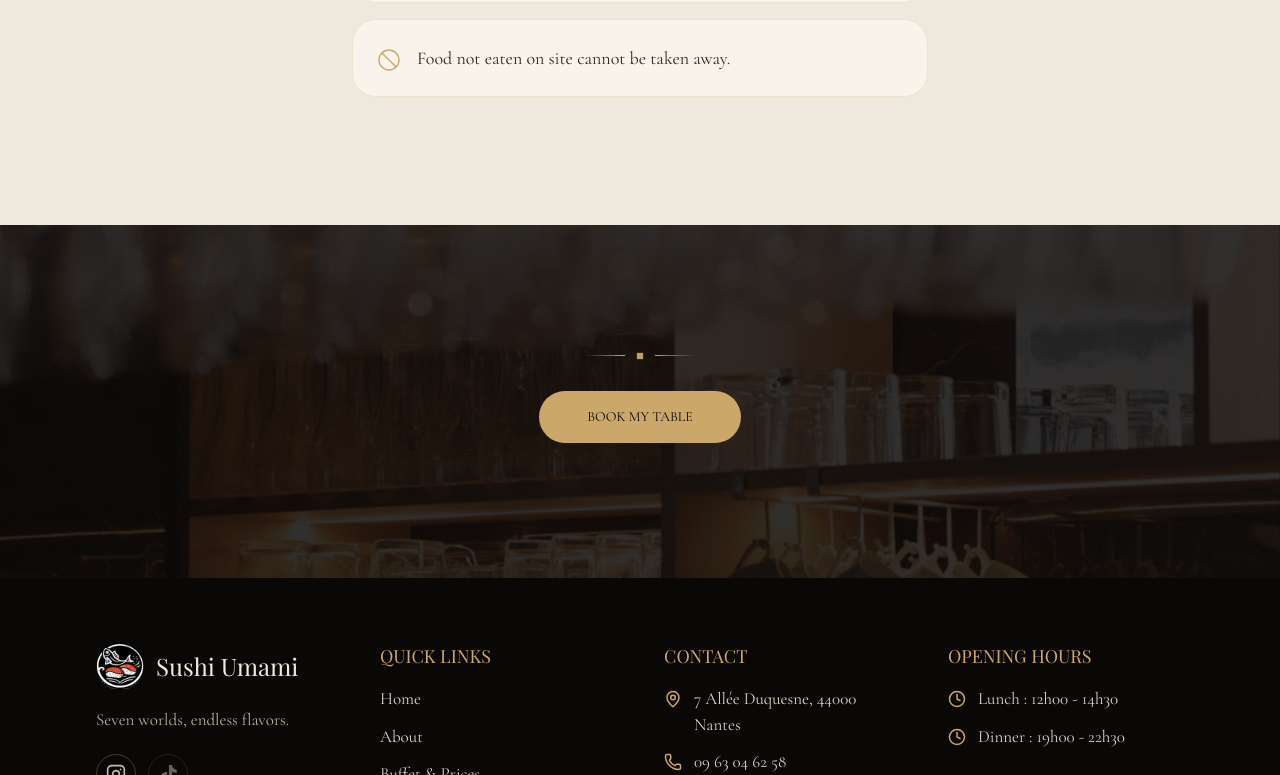
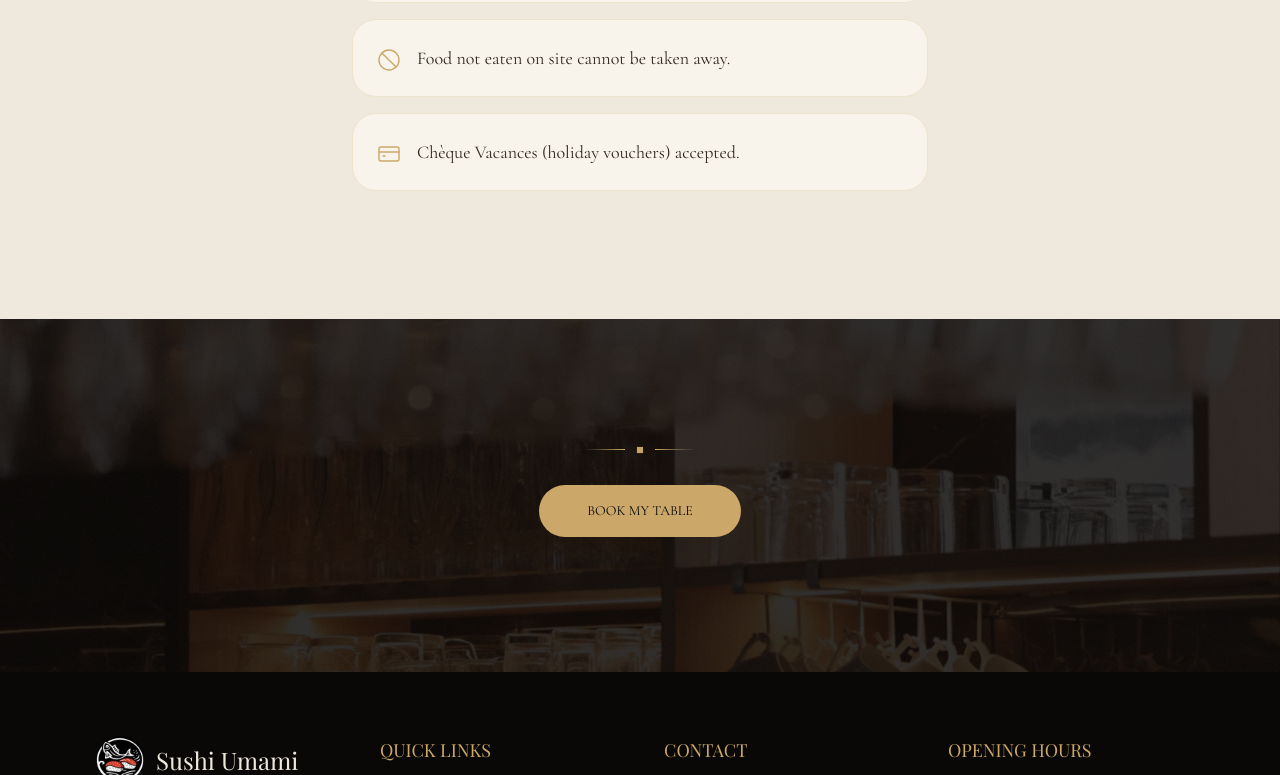
Before and after one commit to websiteodyssey/sushi-umami, a React (Vite) app: page /menu in a window 1280 px wide. Shown: the part 1805-2580 px from the top of the page. Built offline with nearby package versions, Linux system fonts and the light colour scheme; a web font is replaced by a local one.

Commit message:
Add Chèque Vacances payment mention to Menu "Bon à savoir" section

```diff
--- a/src/i18n/locales/en.json
+++ b/src/i18n/locales/en.json
@@ -129,6 +129,7 @@
     "rule1": "Children's prices apply upon presentation of an ID.",
     "rule2": "Food waste: €10 per person and per unfinished dish.",
     "rule3": "Food not eaten on site cannot be taken away.",
+    "rule4": "Chèque Vacances (holiday vouchers) accepted.",
     "reserveCta": "Book My Table"
   },
   "gallery": {
--- a/src/i18n/locales/fr.json
+++ b/src/i18n/locales/fr.json
@@ -129,6 +129,7 @@
     "rule1": "Les tarifs enfants sont accordés sur présentation d'une pièce d'identité.",
     "rule2": "Gaspillage alimentaire : 10 € par personne et par plat non terminé.",
     "rule3": "La nourriture non consommée sur place ne peut pas être emportée.",
+    "rule4": "Chèque Vacances accepté.",
     "reserveCta": "Réserver ma table"
   },
   "gallery": {
--- a/src/i18n/locales/zh.json
+++ b/src/i18n/locales/zh.json
@@ -125,6 +125,7 @@
     "rule1": "儿童价格需出示身份证件方可享受。",
     "rule2": "食物浪费：每人每份未吃完的菜品收取 10 欧元。",
     "rule3": "现场未食用完的食物不可打包带走。",
+    "rule4": "接受 Chèque Vacances（法国带薪假期券）。",
     "reserveCta": "预订我的座位"
   },
   "gallery": {
--- a/src/pages/Menu.tsx
+++ b/src/pages/Menu.tsx
@@ -1,5 +1,5 @@
 import { useTranslation } from "react-i18next";
-import { Clock, IdCard, Trash2, Ban } from "lucide-react";
+import { Clock, IdCard, Trash2, Ban, CreditCard } from "lucide-react";
 import PageHero from "../components/PageHero";
 import Reveal from "../components/Reveal";
 import Ornament from "../components/Ornament";
@@ -27,6 +27,7 @@ const Menu = () => {
     { icon: IdCard, text: t("menu.rule1") },
     { icon: Trash2, text: t("menu.rule2") },
     { icon: Ban, text: t("menu.rule3") },
+    { icon: CreditCard, text: t("menu.rule4") },
   ];
 
   return (
```
